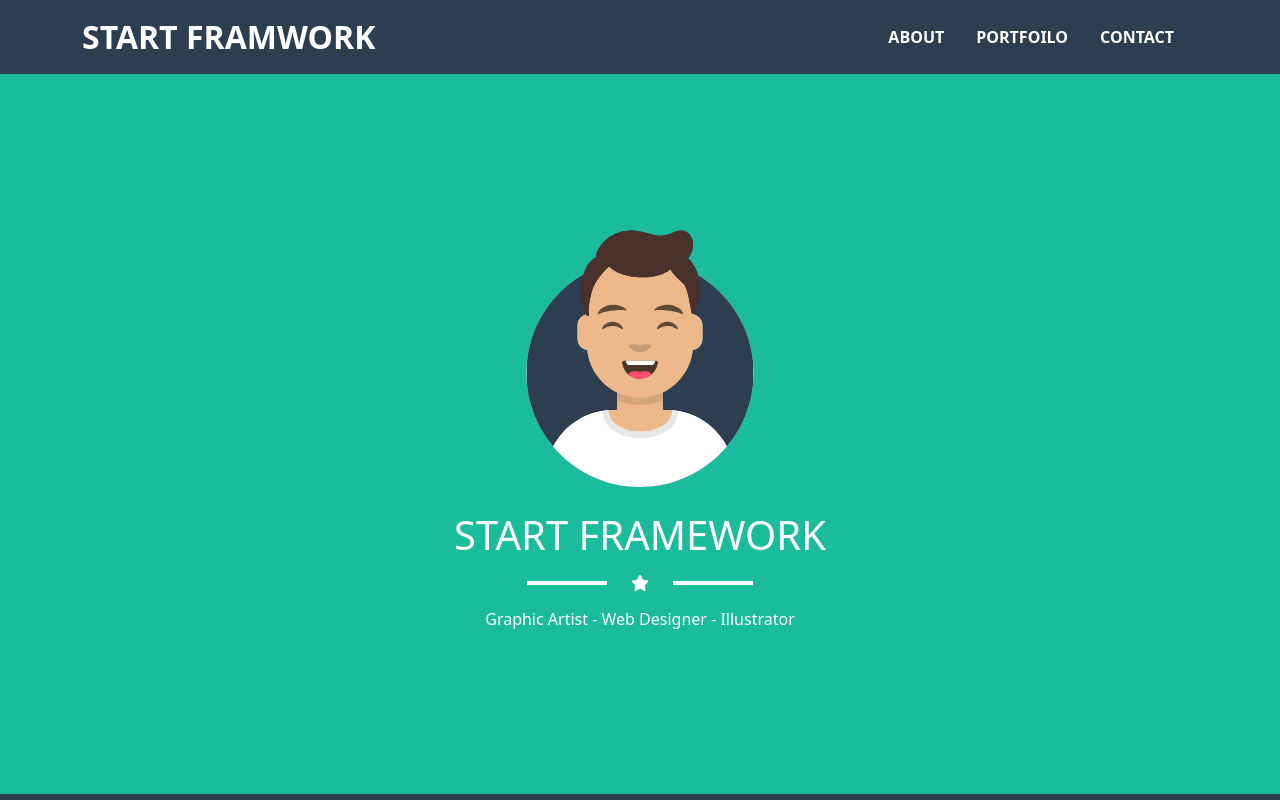
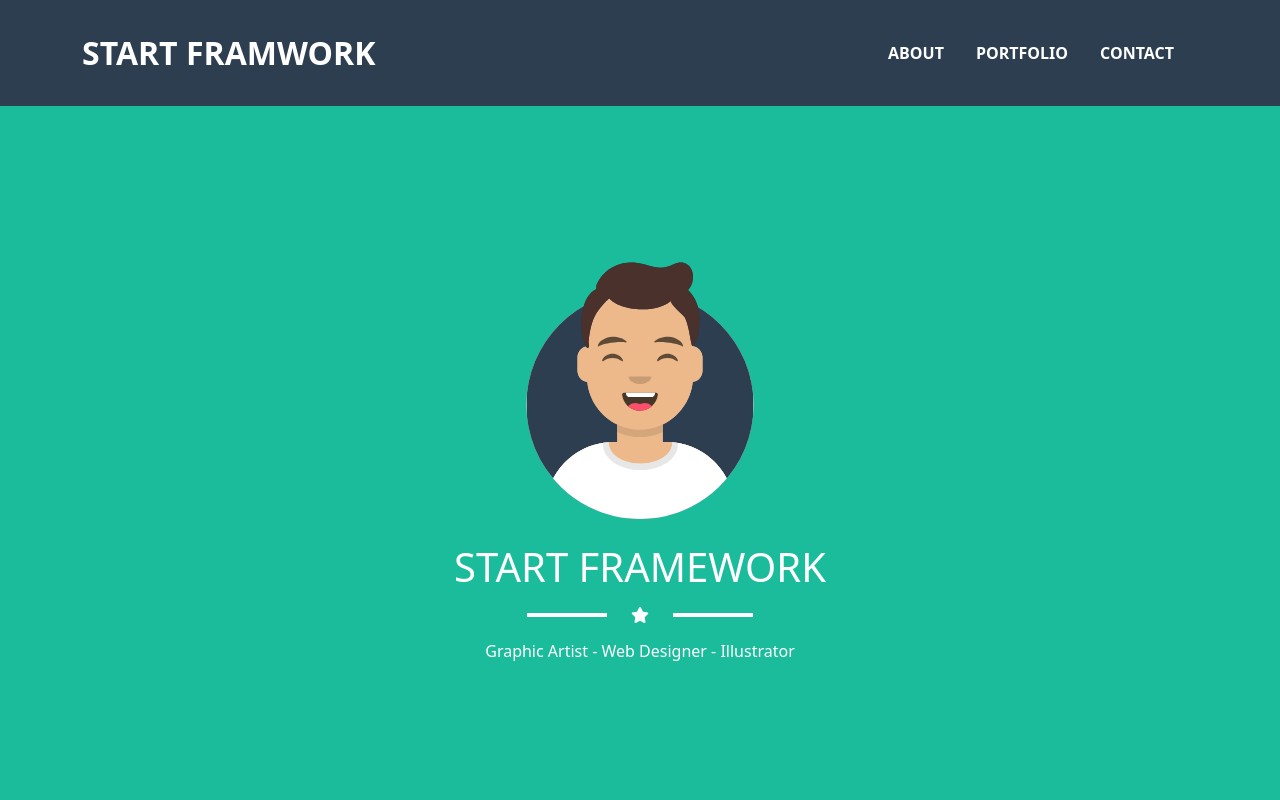
Before and after one commit to AkramEbra7im/Route_Assignment1_Angular, an Angular app: page /#/home in a window 1280 px wide. Shown: the top 800 px of the page. Built offline with nearby package versions, Linux system fonts and the light colour scheme.

Commit message:
dynamic navbar

```diff
--- a/src/app/components/navbar/navbar.component.css
+++ b/src/app/components/navbar/navbar.component.css
@@ -1,7 +1,12 @@
-*{
+* {
     color: #fff;
 }
 
-nav{
+.activeColor{
+    background-color: #1abc9c;
+}
+
+nav {
+    transition: padding 1s;
     background-color: #2C3E50;
 }
--- a/src/app/components/navbar/navbar.component.html
+++ b/src/app/components/navbar/navbar.component.html
@@ -1,4 +1,4 @@
-<nav id="navbar" class="navbar navbar-expand-md navbar-light sticky-top">
+<nav id="navbar" [ngClass]="{'py-4': isScrolled}" class="navbar navbar-expand-md navbar-light sticky-top">
     <div class="container">
         <a class="navbar-brand text-white fs-2 fw-bold" routerLink="home">START FRAMWORK</a>
         <button class="navbar-toggler d-lg-none" type="button" data-bs-toggle="collapse"
@@ -9,13 +9,13 @@
         <div class="collapse navbar-collapse" id="collapsibleNavId">
             <ul class="navbar-nav ms-auto mt-2 mt-lg-0">
                 <li class="nav-item me-3">
-                    <a class="nav-link text-white fw-bold mt-3 mt-md-0 px-2" routerLink="about" routerLinkActive="bg-info rounded-2" >ABOUT</a>
+                    <a class="nav-link text-white fw-bold mt-3 mt-md-0 px-2" routerLink="about" routerLinkActive="activeColor rounded-2" >ABOUT</a>
                 </li>
                 <li class="nav-item me-3">
-                    <a class="nav-link text-white fw-bold mt-3 mt-md-0 px-2" routerLink="portfolio" routerLinkActive="bg-info rounded-2">PORTFOILO</a>
+                    <a class="nav-link text-white fw-bold mt-3 mt-md-0 px-2" routerLink="portfolio" routerLinkActive="activeColor rounded-2">PORTFOLIO</a>
                 </li>
                 <li class="nav-item me-3">
-                    <a class="nav-link text-white fw-bold mt-3 mt-md-0 px-2" routerLink="contact" routerLinkActive="bg-info rounded-2">CONTACT</a>
+                    <a class="nav-link text-white fw-bold mt-3 mt-md-0 px-2" routerLink="contact" routerLinkActive="activeColor rounded-2">CONTACT</a>
                 </li>
 
             </ul>
--- a/src/app/components/navbar/navbar.component.ts
+++ b/src/app/components/navbar/navbar.component.ts
@@ -1,4 +1,4 @@
-import { Component } from '@angular/core';
+import { Component, HostListener } from '@angular/core';
 
 @Component({
   selector: 'app-navbar',
@@ -6,4 +6,18 @@ import { Component } from '@angular/core';
   styleUrls: ['./navbar.component.css']
 })
 export class NavbarComponent {
+
+
+  @HostListener('window:scroll', ['$event'])
+  onWindowScroll() {
+    let scrollOffset = window.scrollY  || 0;
+
+    console.log(scrollOffset)
+    if ( scrollOffset ) {
+      this.isScrolled = false;
+    } else {
+      this.isScrolled = true;
+    }
+  }
+  isScrolled: boolean = true;
 }
```
Also changed, not shown: 3 other files (tests, documents, lock files or other folders).
